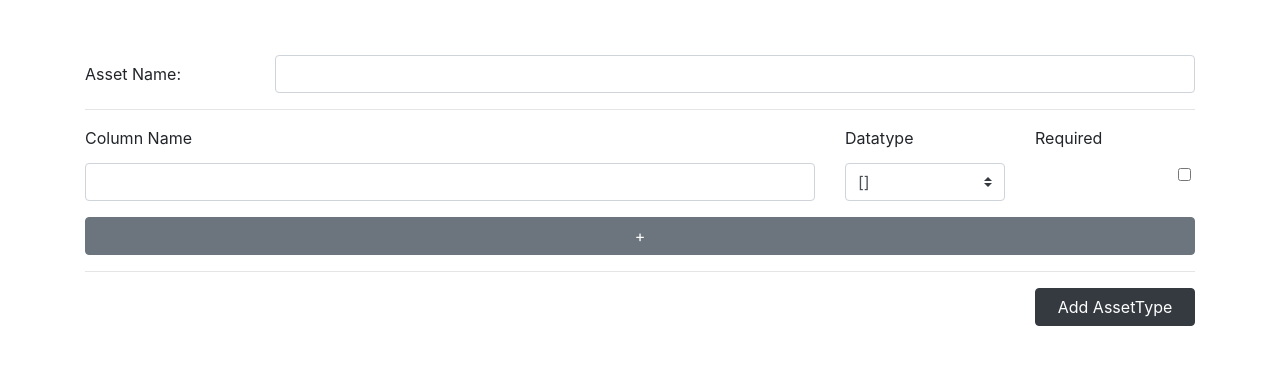
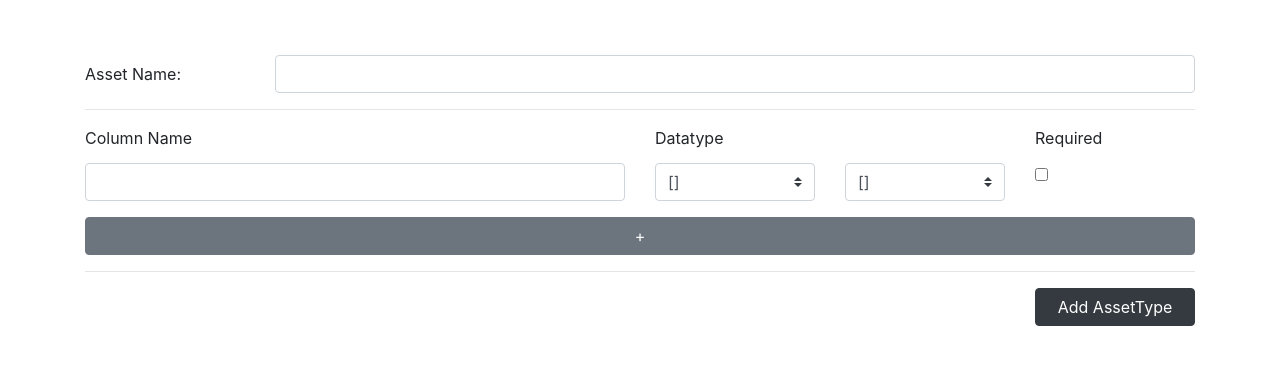
Before and after one commit to PDT42/AnyBase, a Flask app: template res/templates/create-asset-type.html in a window 1280 px wide. Shown: the part 56-421 px from the top of the page. Run offline with Flask 2, Linux system fonts and the light colour scheme; the template is opened without the code that fills it: most values are stand-ins (such as "Sample title", 1, 10 or a date in 2020); parts of the project's set-up code (start-up, migrations or seed data) failed here and were passed over; some libraries are stand-ins or nearby versions.

Commit message:
Made Asset, Assetlist chooseable in frontend

```diff
--- a/res/templates/create-asset-type.html
+++ b/res/templates/create-asset-type.html
@@ -9,7 +9,9 @@
 {% block body %}
 <div class="container">
     <div class="row" style="margin-top: 35px">
-        <form class="col-sm " action="/asset-type/create" method="post">
+        <form class="col-sm" action="/asset-type/create" method="post">
+
+            <!-- INPUT FOR ASSET TYPE NAME -->
 
             <div class="form-group row" style="padding-top: 20px">
                 <label for="assetName" class="col-md-2 col-form-label">Asset Name:</label>
@@ -20,11 +22,13 @@
 
             <hr/>
 
+            <!-- HEADER LINE -->
+
             <div class="row" style="margin-top: 10px">
-                <div class="col-md-8">
+                <div class="col-md-6">
                     <label>Column Name</label>
                 </div>
-                <div class="col-md-2">
+                <div class="col-md-4">
                     <label>Datatype</label>
                 </div>
                 <div class="col-md-2">
@@ -32,39 +36,60 @@
                 </div>
             </div>
 
+            <!-- COLUMN INPUTS -->
+
+            <div id="column-list">
+                <div name="column-entry-0" class="form-group row" style="padding-top: 5px">
+
+                    <!-- COLUMN NAME -->
+                    <div class="col-md-6">
+                        <input type="text" class="form-control" name="column-name-0">
+                    </div>
+
+                    <!-- COLUMN DATATYPE -->
+                    <div class="col-md-4">
                         <div class="row">
-                <div class="columnList col">
-                    <div class="form-group row" style="padding-top: 5px">
-                        <div class="col-md-8">
-                            <input type="text" class="form-control" name="columnName_0" id="columnName_0">
-                        </div>
-                        <div class="col-md-2">
-                            <select class="form-control custom-select" name="columnDataType_0" id="columnDataType_0">
+
+                            <div class="col-md-6">
+                                <select class="form-control custom-select" name="column-data-type-0"
+                                        onchange="dataTypeSelection(name, value)">
 
                                     {% for data_type in data_types %}
-                                <option selected value="{{ data_type.typename }}">{{ data_type.fe_name }}</option>
-                                {% endfor %}
-
-                                {% for asset_type in asset_types %}
-                                <option selected value="{{ asset_types[asset_type] }}">{{ asset_type }}</option>
+                                    <option value="{{ data_type.typename }}">
+                                        {{ data_type.fe_name }}
+                                    </option>
                                     {% endfor %}
 
                                 </select>
                             </div>
-                        <div class="col-md-2">
-                            <div class="row justify-content-end">
-                                <div class="col-md-3">
-                                    <input type="checkbox" class="check-input" name="columnRequired_0"
-                                           id="columnRequired_0"
-                                           value="checkboxTrue">
+
+                            <div class="col-md-6">
+                                <select class="form-control custom-select" name="column-asset-type-0">
+
+                                    {% for asset_type in asset_types %}
+                                    <option value="{{ asset_types[asset_type] }}">{{ asset_type }}</option>
+                                    {% endfor %}
+
+                                </select>
+                            </div>
+
                         </div>
                     </div>
-                        </div>
+
+                    <!-- COLUMN REQUIRED FLAG -->
+                    <div class="col-md-2">
+                        <input
+                                type="checkbox"
+                                class="check-input"
+                                name="column-required-0"
+                                value="checkboxTrue"
+                        >
                     </div>
                 </div>
             </div>
 
-            <button class="btn btn-block btn-secondary" name="addColumnButton" type="button" onclick="addColumn()">
+
+            <button class="btn btn-block btn-secondary" type="button" onclick="addColumn()">
                 +
             </button>
 
@@ -81,43 +106,46 @@
 </div>
 
 <script>
-    let column_no = 1;
+    let columnNumber = 1;
 
     function addColumn() {
-        // This is basically equal to the first Column defined above
-        if (column_no < 15) {
-            $(".columnList").append('<div class="form-group row" style="padding-top: 5px">\n' +
+        if (columnNumber < 15) {
+            const columnList = document.getElementById('column-list');
+            let columnEntry = document.getElementsByName('column-entry-0').item(0).cloneNode(true);
 
-                '                <div class="col-md-8">\n' +
-                '                    <input type="text" class="form-control" name="columnName_' + column_no + '">\n' +
-                '                </div>\n' +
+            // Updating identifiers
+            columnEntry.setAttribute('name', 'column-entry-' + columnNumber);
 
-                '                <div class="col-md-2">\n' +
-                '                    <select class="form-control custom-select" name="columnDataType_' + column_no + '">\n' +
+            let name = columnEntry.querySelector('div > input[name="column-name-0"]');
+            name.setAttribute("name", 'column-name-' + columnNumber);
+            name.value = "";
 
-                                '{% for data_type in data_types %}' +
-                                '<option selected value="{{ data_type.typename }}">{{ data_type.fe_name }}</option>' +
-                                '{% endfor %}' +
+            columnEntry.querySelector('div > select[name="column-data-type-0"]')
+                .setAttribute("name", 'column-data-type-' + columnNumber);
 
-                                '{% for asset_type in asset_types %}' +
-                                '<option selected value="{{ asset_types[asset_type] }}">{{ asset_type }}</option>' +
-                                '{% endfor %}' +
+            columnEntry.querySelector('div > select[name="column-asset-type-0"]')
+                .setAttribute("name", 'column-asset-type-' + columnNumber);
 
-                '                    </select>\n' +
-                '                </div>\n' +
+            let required = columnEntry.querySelector('div > input[name="column-required-0"]');
+            required.setAttribute("name", 'column-required-' + columnNumber);
+            required.checked = false;
 
-                '                <div class="col-md-2">\n' +
-                '                    <div class="row justify-content-end">\n' +
-                '                        <div class="col-md-3">\n' +
-                '                            <input type="checkbox" class="check-input" name="columnRequired_' + column_no + '" value="checkboxTrue">\n' +
-                '                        </div>\n' +
-                '                    </div>\n' +
-                '                </div>\n' +
+            columnList.appendChild(columnEntry);
 
-                '            </div>');
-            column_no += 1;
+            columnNumber += 1;
         } else {
-            console.warn("Can't create more than 25 Columns!") // TODO: Create some kind of Notification
+            console.warn("Can't create more than 15 Columns!")
+        }
+    }
+
+    function dataTypeSelection(name, value) {
+        // TODO: Initialize hidden if not ASSET or ASSETLIST
+        const entryNumber = name.toString().slice(-1);
+        const dtSelection = document.getElementsByName('column-asset-type-' + entryNumber).item(0);
+        if (['ASSET', 'ASSETLIST'].includes(value)) {
+            dtSelection.style.visibility = "visible";
+        } else {
+            dtSelection.style.visibility = "hidden";
         }
     }
 </script>
```
Also changed, not shown: src/server/asset_type_server.py (+17 -4 lines). Lines whose indentation alone changed are shown as unchanged.
